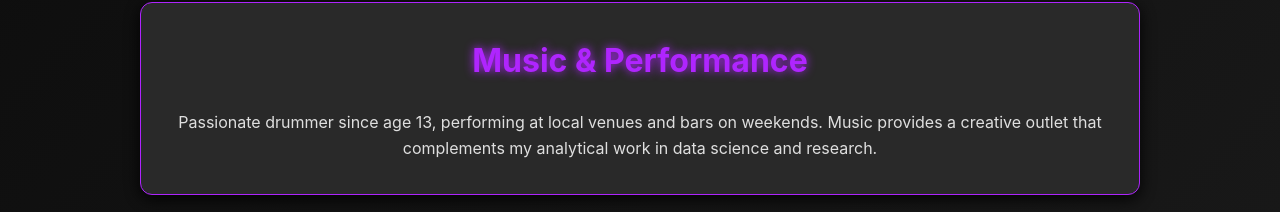
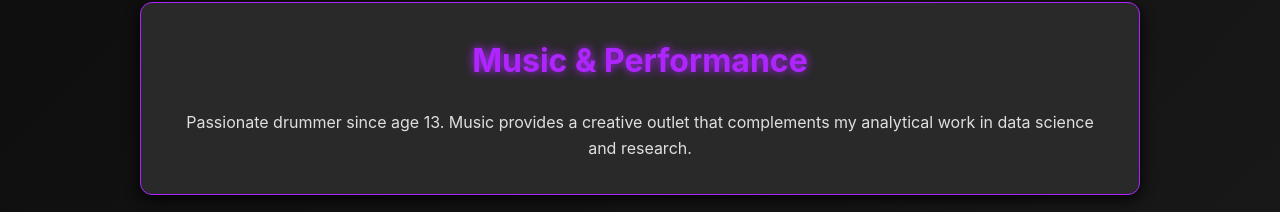
Before and after one commit to SFRATO/StevensWebsite, a React (Vite) app: page /media in a window 1280 px wide. Shown: the part 711-923 px from the top of the page. Built offline with nearby package versions, Linux system fonts and the light colour scheme; the HTML template or start-up script is replaced by a standard one.

Commit message:
Updated Media.jsx

```diff
--- a/src/components/Media.jsx
+++ b/src/components/Media.jsx
@@ -80,8 +80,7 @@ const Media = () => {
             <h2>Music & Performance</h2>
             <div className="music-content">
               <p>
-                Passionate drummer since age 13, performing at local venues and bars on weekends.
-                Music provides a creative outlet that complements my analytical work in data science and research.
+                Passionate drummer since age 13. Music provides a creative outlet that complements my analytical work in data science and research.
               </p>
             </div>
           </motion.div>
```
